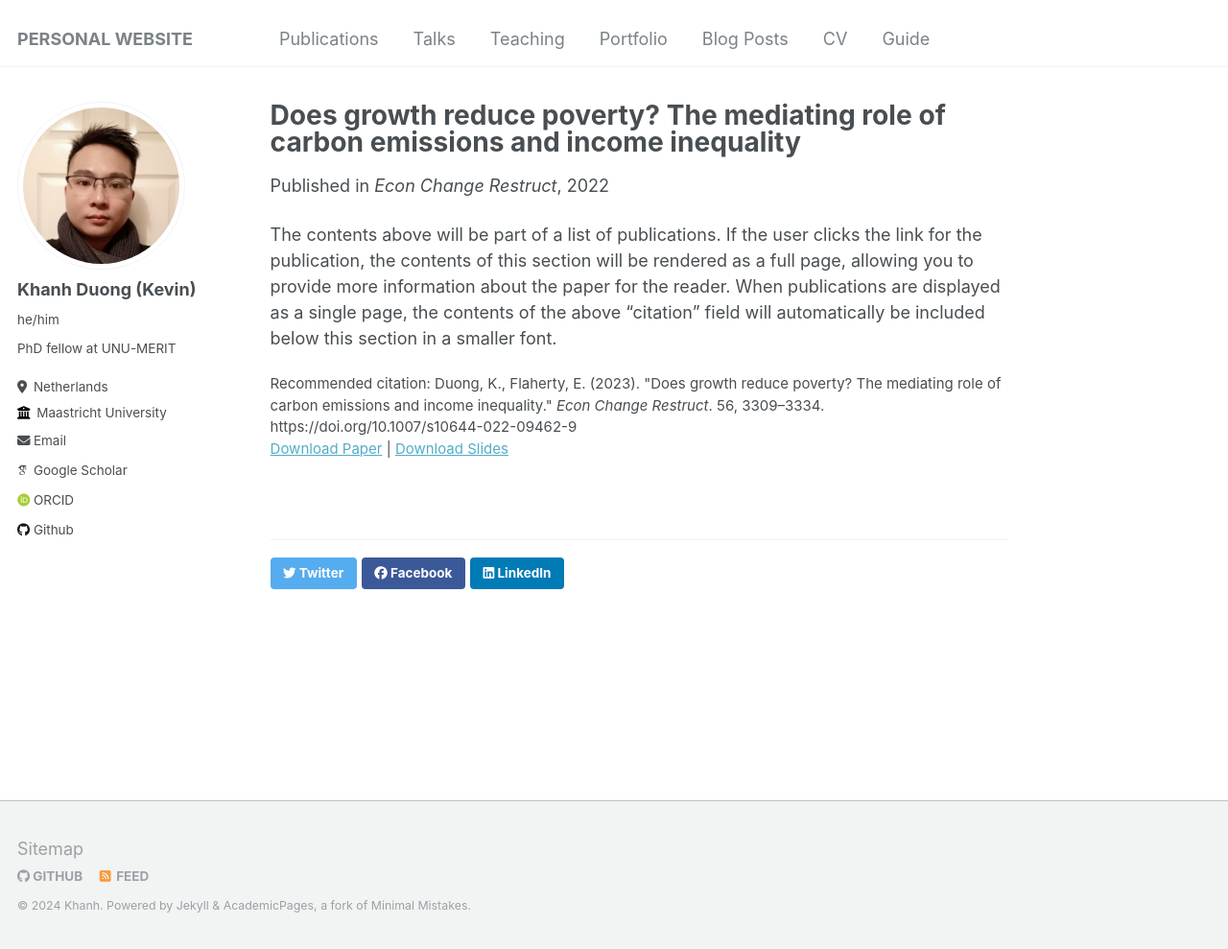
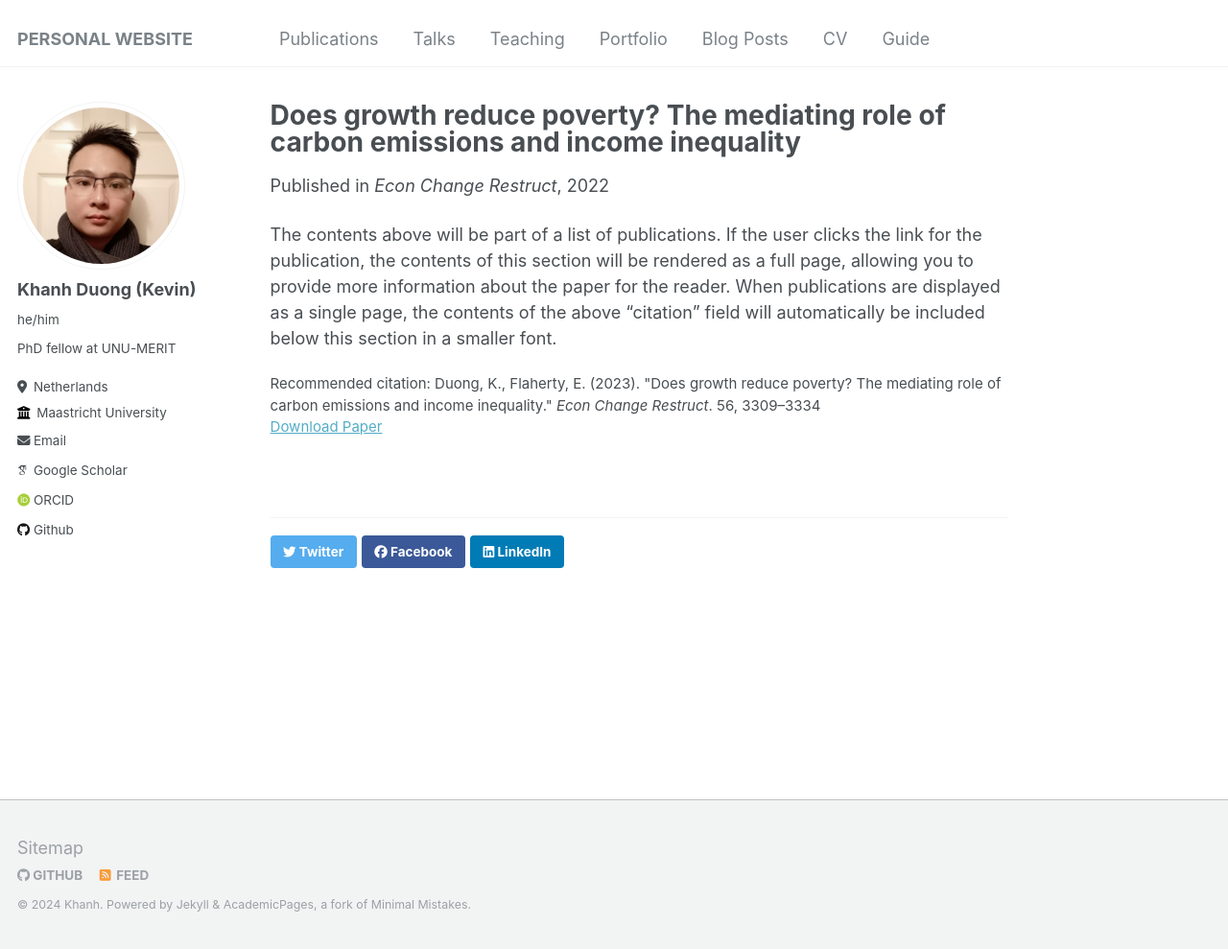
Before and after one commit to duongkhanhk29/duongkhanhk29.github.io, a Jekyll site: the page built from _publications/CLIMATEQUAL.md, in a window 1280 px wide and 989 px high. Shown: the whole window at 96% size. Built offline with Jekyll 4.4.1, drawn with Linux system fonts in a browser that asks for light colours; some web fonts are replaced; part of the change alters nothing that is shown.

Commit message:
Update CLIMATEQUAL.md

```diff
--- a/_publications/CLIMATEQUAL.md
+++ b/_publications/CLIMATEQUAL.md
@@ -5,9 +5,8 @@ permalink: /publication/CLIMATEQUAL
 excerpt: 'This paper examines whether economic growth reduces poverty, focusing on the mediating effects of carbon emissions and income inequality.'
 date: 2022-11-07
 venue: 'Econ Change Restruct'
-slidesurl: 'https://mural.maynoothuniversity.ie/17061/1/s10644-022-09462-9.pdf'
 paperurl: 'https://doi.org/10.1007/s10644-022-09462-9'
-citation: 'Duong, K., Flaherty, E. (2023). "Does growth reduce poverty? The mediating role of carbon emissions and income inequality." <i>Econ Change Restruct</i>. 56, 3309–3334. https://doi.org/10.1007/s10644-022-09462-9'
+citation: 'Duong, K., Flaherty, E. (2023). "Does growth reduce poverty? The mediating role of carbon emissions and income inequality." <i>Econ Change Restruct</i>. 56, 3309–3334'
 ---
 
 The contents above will be part of a list of publications. If the user clicks the link for the publication, the contents of this section will be rendered as a full page, allowing you to provide more information about the paper for the reader. When publications are displayed as a single page, the contents of the above "citation" field will automatically be included below this section in a smaller font.
```
